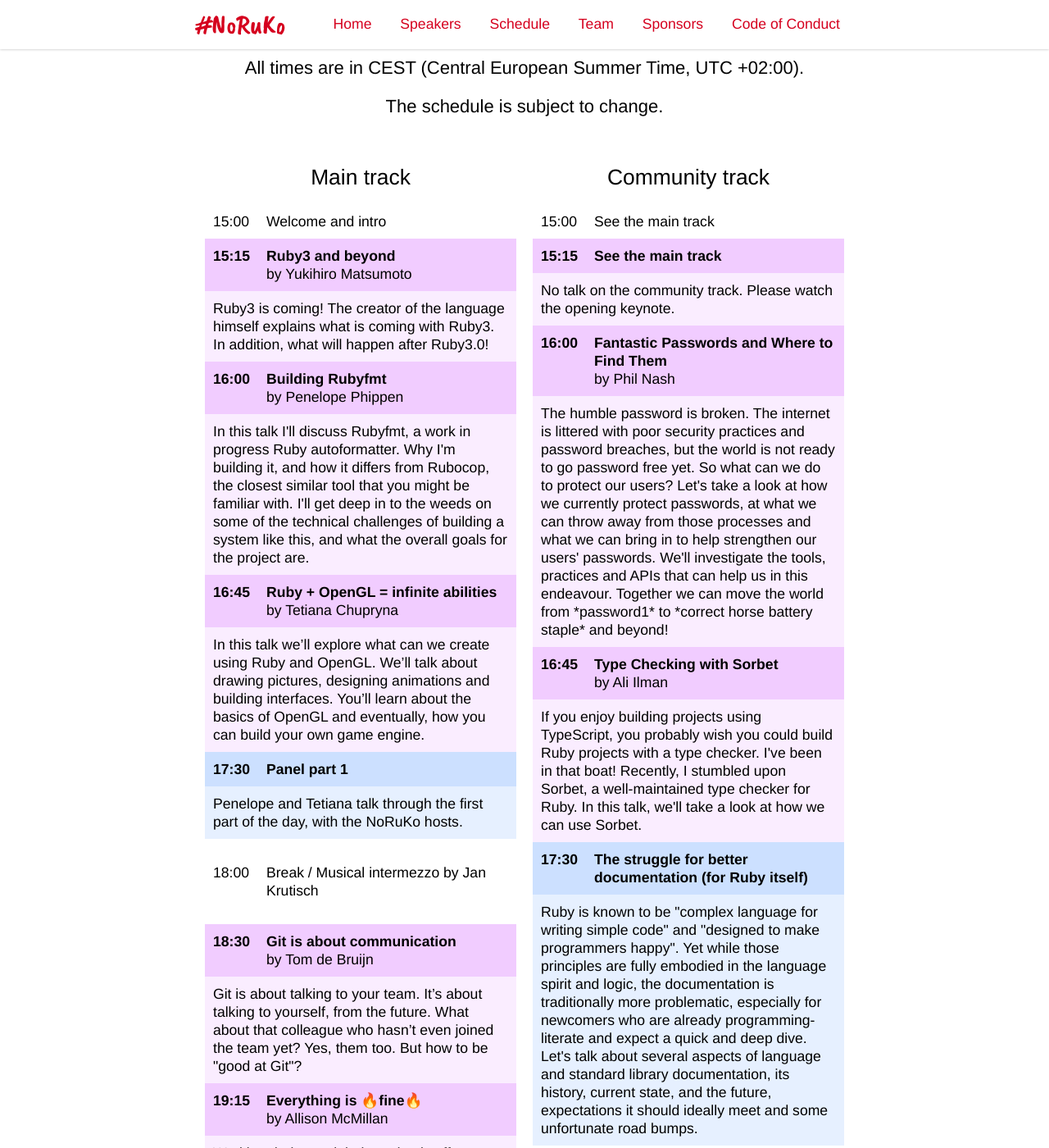
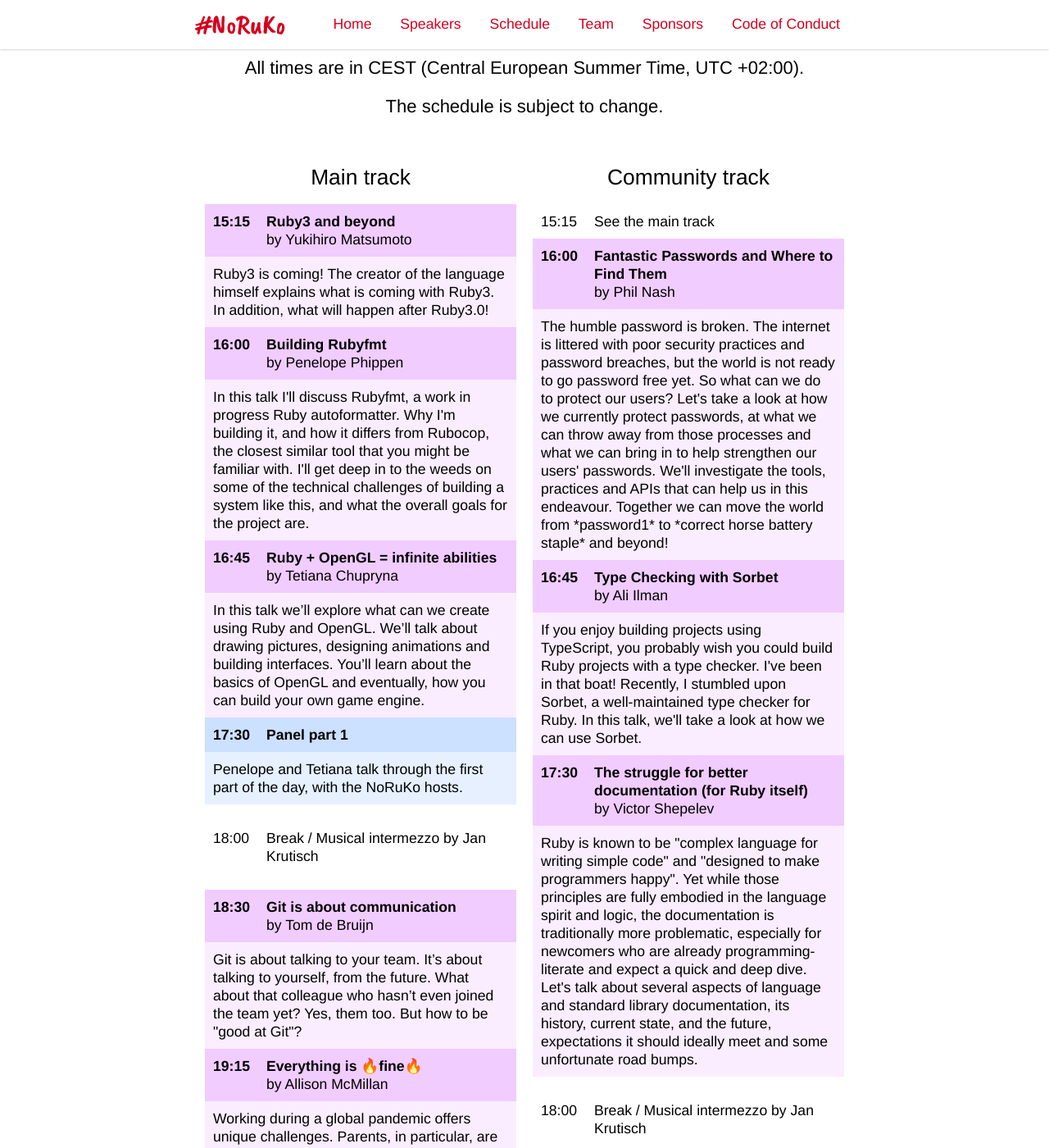
Before and after one commit to rubynl/noruko.org, a Jekyll site: the page built from index.html, in a window 1280 px wide and 1400 px high, scrolled down 2747 px. Shown: the whole window at 82% size. Built offline with Jekyll 4.4.1, drawn with Linux system fonts in a browser that asks for light colours.

Commit message:
Support different types per time
Update schedule.yml to configure the type per entry, either a talk,
panel, break or other. We have a talk taking place on one time where a
panel is at the same time on the other track.

```diff
--- a/index.html
+++ b/index.html
@@ -274,16 +274,17 @@
             <col class="event">
           </colgroup>
           <tbody>
-            {% for entry in site.data.schedule %}
+            {% for time_entry in site.data.schedule %}
+            {% assign entry = time_entry.main %}
             {% case entry.type %}
             {% when "talk" %}
-            {% include talk.html time=entry.time entry=entry.main %}
+            {% include talk.html time=time_entry.time entry=entry %}
             {% when "panel" %}
-            {% include panel.html time=entry.time entry=entry.main %}
+            {% include panel.html time=time_entry.time entry=entry %}
             {% when "other" %}
-            {% include other.html time=entry.time entry=entry.main %}
+            {% include other.html time=time_entry.time entry=entry %}
             {% when "break" %}
-            {% include break.html time=entry.time entry=entry.main %}
+            {% include break.html time=time_entry.time entry=entry %}
             {% endcase %}
             {% endfor %}
           </tbody>
@@ -299,16 +300,17 @@
             <col class="event">
           </colgroup>
           <tbody>
-            {% for entry in site.data.schedule %}
+            {% for time_entry in site.data.schedule %}
+            {% assign entry = time_entry.community %}
             {% case entry.type %}
             {% when "talk" %}
-            {% include talk.html time=entry.time entry=entry.community %}
+            {% include talk.html time=time_entry.time entry=entry %}
             {% when "panel" %}
-            {% include panel.html time=entry.time entry=entry.community %}
+            {% include panel.html time=time_entry.time entry=entry %}
             {% when "other" %}
-            {% include other.html time=entry.time entry=entry.community %}
+            {% include other.html time=time_entry.time entry=entry %}
             {% when "break" %}
-            {% include break.html time=entry.time entry=entry.community %}
+            {% include break.html time=time_entry.time entry=entry %}
             {% endcase %}
             {% endfor %}
           </tbody>
```
Also changed, not shown: _data/schedule.yml (+20 -11 lines).
